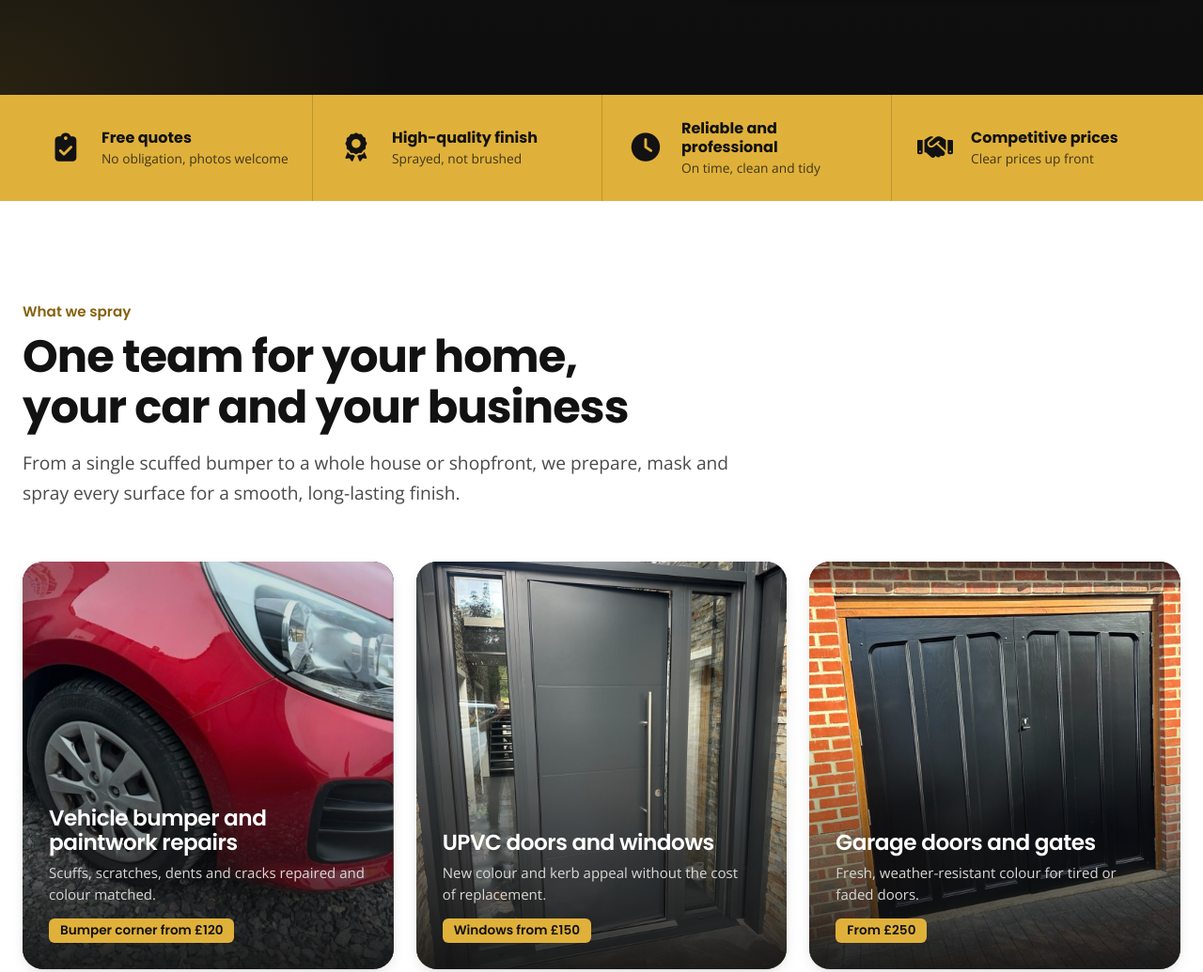
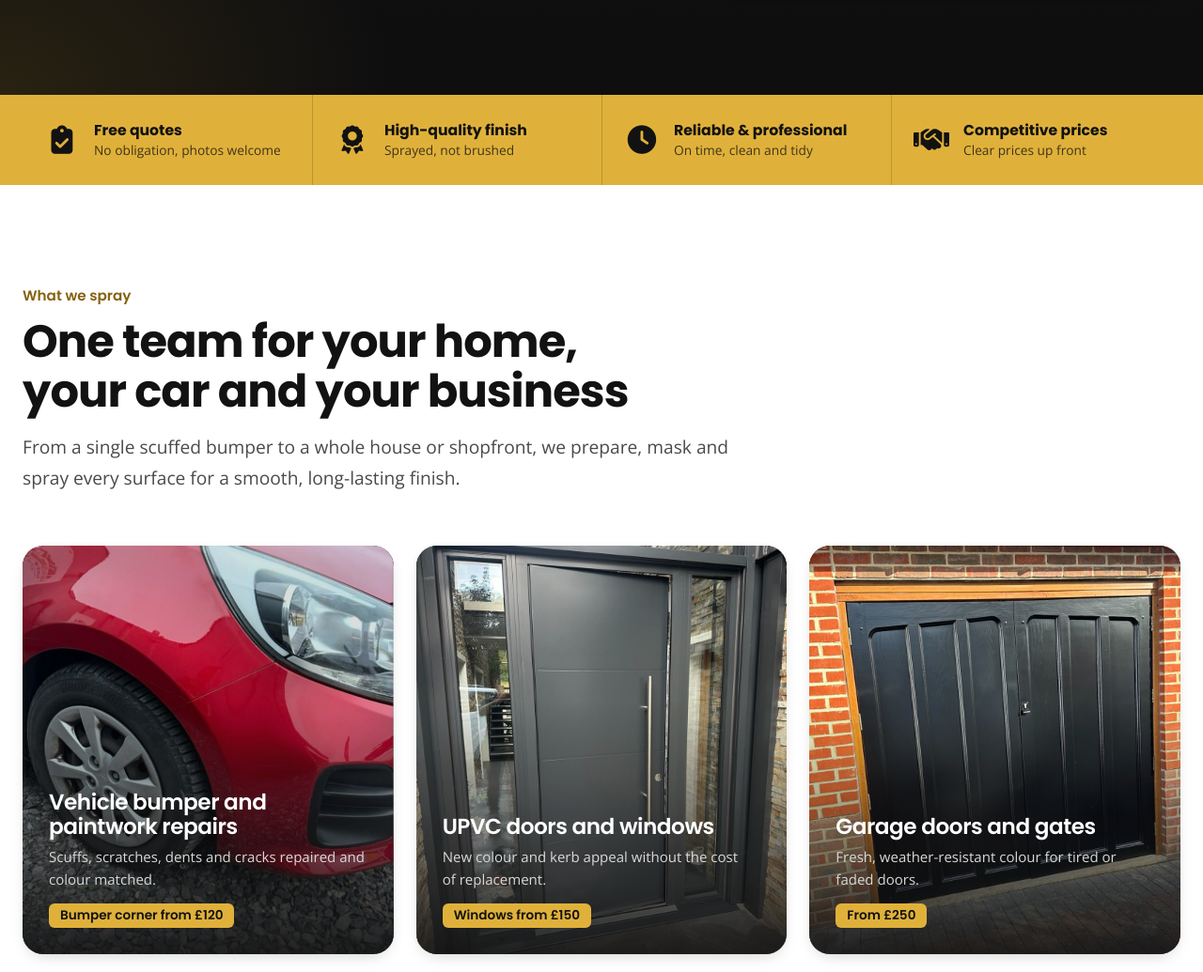
Before and after one commit to web-inference/prospray-hampshire-homepage, a plain HTML site: page index.html in a window 1280 px wide. Shown: the part 851-1886 px from the top of the page at 94% size. Drawn offline with nearby package versions, Linux system fonts and the light colour scheme.

Commit message:
Even trust bar items, tidy area copy, keep pill city design
Co-Authored-By: Claude Sonnet 5.5 <noreply@anthropic.com>

```diff
--- a/assets/css/style.css
+++ b/assets/css/style.css
@@ -542,3 +542,10 @@ p { text-wrap: pretty; }
 .pair figure:nth-of-type(2) figcaption { background: var(--c-gold-bright); color: var(--c-ink); }
 .pair__note { grid-column: 1 / -1; margin: 2px 0 0; font-size: .88rem; color: var(--c-muted); }
 @media (max-width: 767px) { .pair { margin-top: 28px; } }
+
+/* ---------- Trust bar: every item the same shape (one-line title, one-line sub) ---------- */
+.trust__item { padding: 28px 22px; gap: 14px; }
+.trust__item .ico-fa { width: 40px; flex: none; text-align: center; }
+.trust__item strong { font-size: .98rem; white-space: nowrap; }
+.trust__item span { white-space: nowrap; }
+@media (max-width: 1200px) { .trust__item strong, .trust__item span { white-space: normal; } }
--- a/index.html
+++ b/index.html
@@ -9,7 +9,7 @@
 <link rel="preconnect" href="https://fonts.gstatic.com" crossorigin>
 <link href="https://fonts.googleapis.com/css2?family=Open+Sans:wght@400;600&amp;family=Poppins:ital,wght@0,500;0,600;0,700;0,800;1,500&amp;display=swap" rel="stylesheet">
 <link rel="stylesheet" href="https://cdnjs.cloudflare.com/ajax/libs/font-awesome/6.5.1/css/all.min.css" crossorigin="anonymous" referrerpolicy="no-referrer">
-<link rel="stylesheet" href="assets/css/style.css?v=17">
+<link rel="stylesheet" href="assets/css/style.css?v=20">
 </head>
 <body>
 
@@ -138,7 +138,7 @@
   <div class="wrap trust__in">
     <div class="trust__item"><i class="fa-solid fa-clipboard-check ico-fa" aria-hidden="true"></i><div><strong>Free quotes</strong><span>No obligation, photos welcome</span></div></div>
     <div class="trust__item"><i class="fa-solid fa-award ico-fa" aria-hidden="true"></i><div><strong>High-quality finish</strong><span>Sprayed, not brushed</span></div></div>
-    <div class="trust__item"><i class="fa-solid fa-clock ico-fa" aria-hidden="true"></i><div><strong>Reliable and professional</strong><span>On time, clean and tidy</span></div></div>
+    <div class="trust__item"><i class="fa-solid fa-clock ico-fa" aria-hidden="true"></i><div><strong>Reliable &amp; professional</strong><span>On time, clean and tidy</span></div></div>
     <div class="trust__item"><i class="fa-solid fa-handshake ico-fa" aria-hidden="true"></i><div><strong>Competitive prices</strong><span>Clear prices up front</span></div></div>
   </div>
 </section>
@@ -349,7 +349,7 @@
     <div class="areas__card">
       <h3>We come to you</h3>
       <ul>
-        <li><i class="fa-solid fa-house ico-fa" aria-hidden="true"></i><div><strong>Homes</strong><span>UPVC, garage doors, kitchens and joinery on your drive or in your home.</span></div></li>
+        <li><i class="fa-solid fa-house ico-fa" aria-hidden="true"></i><div><strong>Homes</strong><span>UPVC, garage doors, kitchens and joinery at your property.</span></div></li>
         <li><i class="fa-solid fa-car-side ico-fa" aria-hidden="true"></i><div><strong>Vehicles</strong><span>Bumper and paintwork repairs. Send photos for a fixed price.</span></div></li>
         <li><i class="fa-solid fa-building ico-fa" aria-hidden="true"></i><div><strong>Businesses</strong><span>Shopfronts, offices and units, with minimal downtime.</span></div></li>
       </ul>
```
